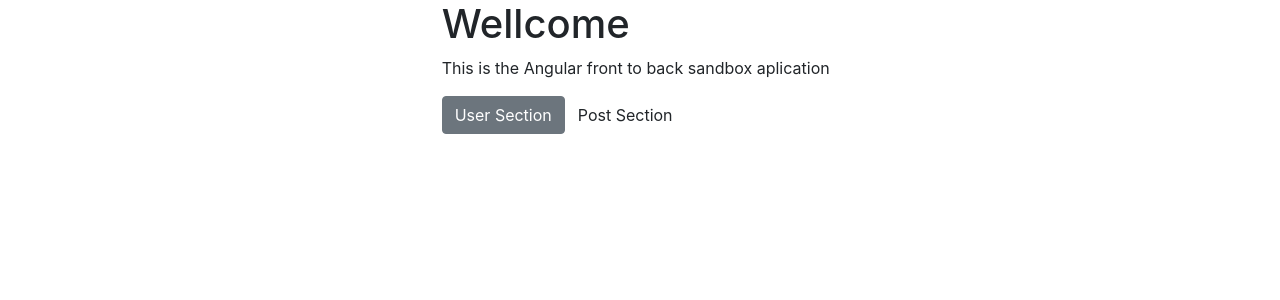
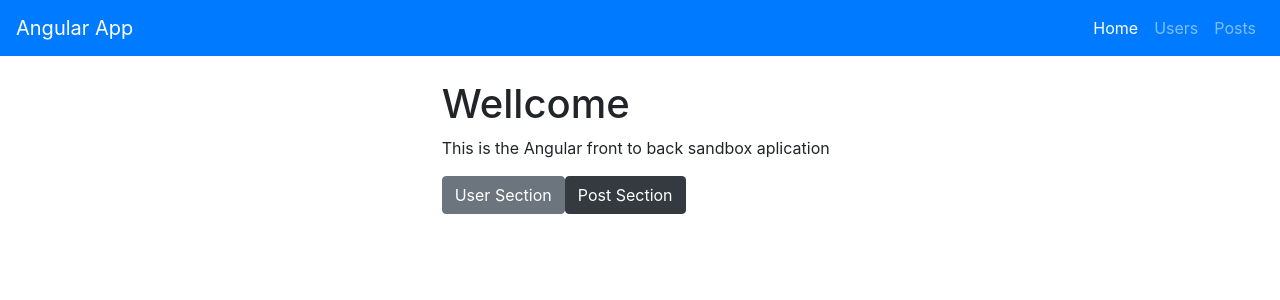
Before and after one commit to marcosvaldeni/angular-front-to-back, an Angular app: page / in a window 1280 px wide. Shown: the top 300 px of the page. Built offline with nearby package versions, Linux system fonts and the light colour scheme; what @angular/Forms would draw is missing.

Commit message:
Linking To Routes

```diff
--- a/src/app/app.component.html
+++ b/src/app/app.component.html
@@ -1,3 +1,4 @@
+<app-navbar></app-navbar>
 <div class="container col-md-4">
  <router-outlet></router-outlet>
 </div>
--- a/src/app/app.module.ts
+++ b/src/app/app.module.ts
@@ -11,6 +11,7 @@
 import { PostFormComponent } from './components/post-form/post-form.component';
 import { AppRoutingModule } from './app-routing.module';
 import { HomeComponent } from './components/home/home.component';
+import { NavbarComponent } from './components/navbar/navbar.component';
 
 
 
@@ -20,7 +21,8 @@
     UsersComponent,
     PostsComponent,
     PostFormComponent,
-    HomeComponent
+    HomeComponent,
+    NavbarComponent
   ],
   imports: [
     BrowserModule,
--- a/src/app/components/home/home.component.html
+++ b/src/app/components/home/home.component.html
@@ -1,4 +1,4 @@
 <h1>Wellcome</h1>
 <p>This is the Angular front to back sandbox aplication</p>
-<button class="btn btn-secondary">User Section</button>
-<button class="btn dark">Post Section</button>
+<button class="btn btn-secondary" routerLink="/users">User Section</button>
+<button class="btn btn-dark" routerLink="/posts">Post Section</button>
--- /dev/null
+++ b/src/app/components/navbar/navbar.component.html
@@ -0,0 +1,19 @@
+<nav class="navbar navbar-expand navbar-dark bg-primary mb-4">
+  <div class="container">
+    <a routerLink="/" class="navbar-brand">Angular App</a>
+  </div>
+  <ul class="navbar-nav ml-auto">
+    <li class="nav-item" [routerLinkActive]="['active']"
+    [routerLinkActiveOptions]="{exact: true}">
+      <a routerLink="/" class="nav-link" >Home</a>
+    </li>
+    <li class="nav-item" [routerLinkActive]="['active']"
+    [routerLinkActiveOptions]="{exact: true}">
+      <a routerLink="/users" class="nav-link">Users</a>
+    </li>
+    <li class="nav-item" [routerLinkActive]="['active']"
+    [routerLinkActiveOptions]="{exact: true}">
+      <a routerLink="/posts" class="nav-link">Posts</a>
+    </li>
+  </ul>
+</nav>
--- /dev/null
+++ b/src/app/components/navbar/navbar.component.ts
@@ -0,0 +1,15 @@
+import { Component, OnInit } from '@angular/core';
+
+@Component({
+  selector: 'app-navbar',
+  templateUrl: './navbar.component.html',
+  styleUrls: ['./navbar.component.css']
+})
+export class NavbarComponent implements OnInit {
+
+  constructor() { }
+
+  ngOnInit(): void {
+  }
+
+}
```
Also changed, not shown: src/app/components/navbar/navbar.component.css (added).
